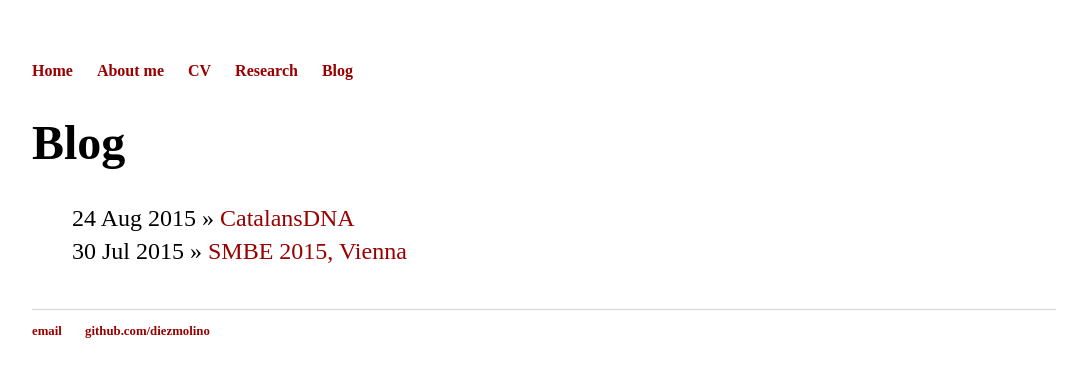
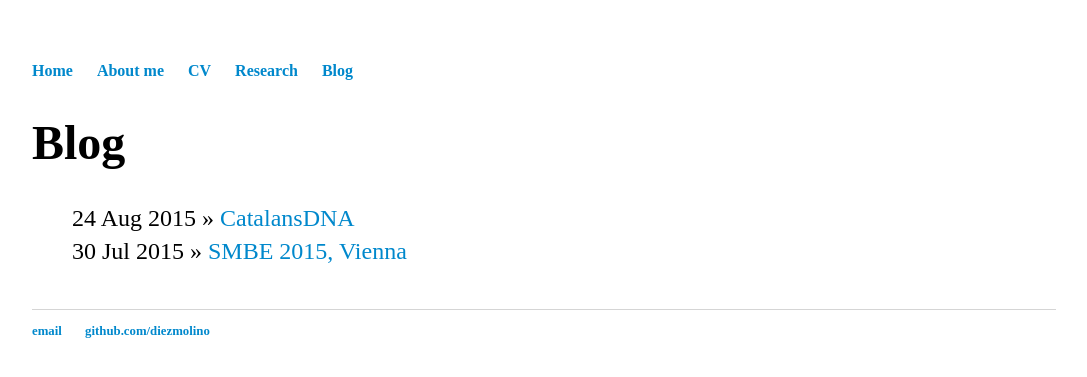
Before and after one commit to DiezMolino/diezmolino.github.io, a Jekyll site: the page built from blog/index.html, in a window 1280 px wide. Shown: the top 377 px of the page, without its empty margins (96-1183 px from the left). Built offline with Jekyll 4.4.1, drawn with Linux system fonts in a browser that asks for light colours.

Commit message:
Update main.css

```diff
--- a/css/main.css
+++ b/css/main.css
@@ -16,11 +16,11 @@ nav ul li, footer ul li {
 }
 a {
     text-decoration: none;
-    color: #990000;
+    color: #0088CC;
 }
 a:hover {
     text-decoration: none;
-    color: #33EECC;
+    color: #990000;
 }
 h1 {
     font-size: 3em;
```
